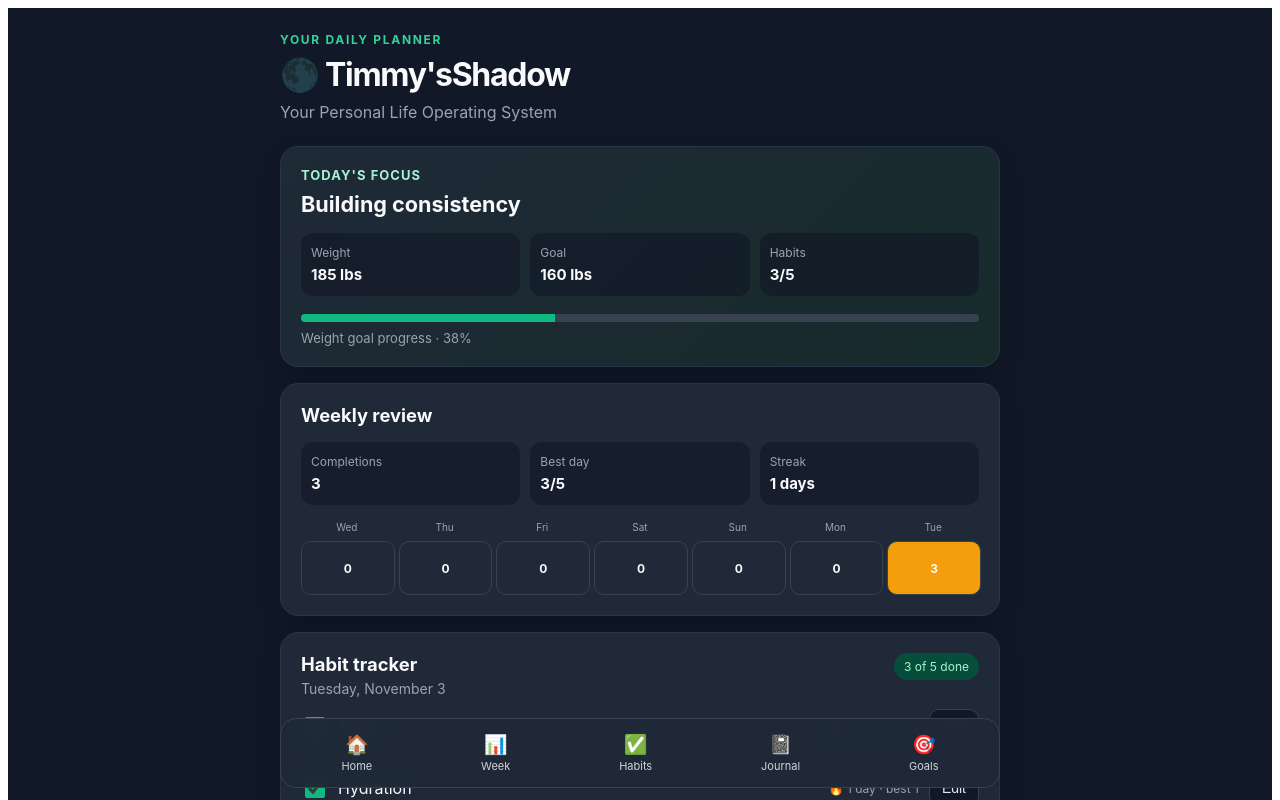
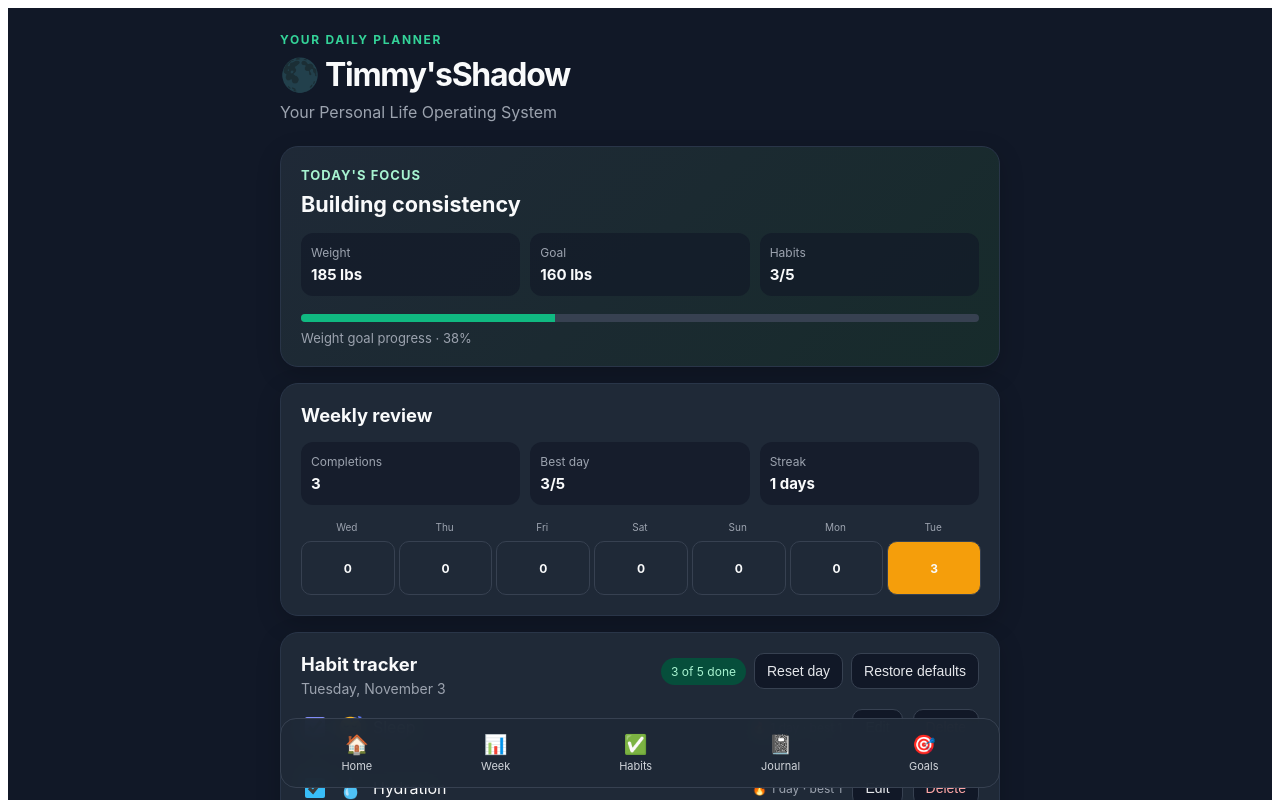
Before and after one commit to Timmaybarry/timmy-shadow, a React (Vite) app: page / in a window 1280 px wide. Shown: the top 800 px of the page. Built offline with nearby package versions, Linux system fonts and the light colour scheme.

Commit message:
Add habit management recommendations

```diff
--- a/src/App.jsx
+++ b/src/App.jsx
@@ -1,7 +1,14 @@
 import { useEffect, useMemo, useState } from 'react';
 
 const STORAGE_KEY = 'timmy-shadow-state';
-const DEFAULT_HABITS = ['sleep', 'hydration', 'movement', 'focus', 'mindfulness'];
+const DEFAULT_HABITS = [
+  { id: 'sleep', name: 'sleep', icon: '😴', color: '#818cf8' },
+  { id: 'hydration', name: 'hydration', icon: '💧', color: '#38bdf8' },
+  { id: 'movement', name: 'movement', icon: '🏃', color: '#34d399' },
+  { id: 'focus', name: 'focus', icon: '🎯', color: '#fbbf24' },
+  { id: 'mindfulness', name: 'mindfulness', icon: '🧘', color: '#c084fc' },
+];
+const HABIT_COLORS = ['#34d399', '#38bdf8', '#818cf8', '#c084fc', '#f472b6', '#fb7185', '#fbbf24', '#fb923c'];
 const WEEK_DAYS = ['Sun', 'Mon', 'Tue', 'Wed', 'Thu', 'Fri', 'Sat'];
 const cardStyle = { background: '#1f2937', border: '1px solid #293548', borderRadius: '18px', padding: '20px', marginBottom: '16px', boxShadow: '0 8px 24px rgba(0,0,0,0.18)' };
 const inputStyle = { width: '100%', padding: '12px 14px', borderRadius: '12px', border: '1px solid #374151', background: '#111827', color: '#f9fafb', fontSize: '16px', boxSizing: 'border-box' };
@@ -22,16 +29,14 @@ function makeDefaultState(today) {
   return {
     weight: 185,
     goalWeight: 160,
-    habitDefinitions: DEFAULT_HABITS.map((name) => ({ id: name, name })),
+    habitDefinitions: DEFAULT_HABITS,
     habitsByDate: { [today]: { sleep: true, hydration: true, movement: false, focus: true, mindfulness: false } },
-    entries: {
-      [today]: {
+    entries: { [today]: {
       journal: 'Today felt grounded. I kept my routine simple and took small moves toward the goals that matter most.',
       recovery: 'Felt a little sore after the workout, but recovery is improving. Stretching and walking helped a lot.',
       notes: 'Keep the day gentle. Protect energy and stay consistent with the basics.',
       mood: 'balanced', energy: '7',
-      },
-    },
+    } },
   };
 }
 function loadState(today) {
@@ -39,42 +44,45 @@ function loadState(today) {
   try {
     const saved = JSON.parse(localStorage.getItem(STORAGE_KEY) || 'null');
     if (!saved || typeof saved !== 'object') return defaults;
+    const savedHabits = Array.isArray(saved.habitDefinitions) ? saved.habitDefinitions : [];
+    const habitDefinitions = savedHabits.length
+      ? savedHabits.filter((habit) => habit && habit.id && habit.name).map((habit) => {
+        const defaultHabit = DEFAULT_HABITS.find((item) => item.id === habit.id);
+        return { ...defaultHabit, ...habit, icon: habit.icon || defaultHabit?.icon || '✨', color: habit.color || defaultHabit?.color || '#34d399' };
+      })
+      : defaults.habitDefinitions;
     return {
       weight: Number(saved.weight) || defaults.weight,
       goalWeight: Number(saved.goalWeight) || defaults.goalWeight,
-      habitDefinitions: Array.isArray(saved.habitDefinitions) && saved.habitDefinitions.length
-        ? saved.habitDefinitions.filter((habit) => habit && habit.id && habit.name)
-        : defaults.habitDefinitions,
+      habitDefinitions,
       habitsByDate: saved.habitsByDate || { [today]: saved.habits || defaults.habitsByDate[today] },
-      entries: saved.entries || {
-        [today]: {
+      entries: saved.entries || { [today]: {
         journal: saved.journal ?? defaults.entries[today].journal,
         recovery: saved.recovery ?? defaults.entries[today].recovery,
         notes: saved.notes ?? defaults.entries[today].notes,
         mood: saved.mood ?? defaults.entries[today].mood,
         energy: saved.energy ?? defaults.entries[today].energy,
-        },
-      },
+      } },
     };
   } catch {
     return defaults;
   }
 }
-function isComplete(habitsByDate, habit, day) {
-  return Boolean(habitsByDate[day]?.[habit]);
+function isComplete(habitsByDate, habitId, day) {
+  return Boolean(habitsByDate[day]?.[habitId]);
 }
-function streakFor(habitsByDate, habit, endingDay, today) {
+function streakFor(habitsByDate, habitId, endingDay, today) {
   let cursor = endingDay;
-  if (cursor === today && !isComplete(habitsByDate, habit, cursor)) cursor = shiftDate(cursor, -1);
+  if (cursor === today && !isComplete(habitsByDate, habitId, cursor)) cursor = shiftDate(cursor, -1);
   let streak = 0;
-  while (isComplete(habitsByDate, habit, cursor)) {
+  while (isComplete(habitsByDate, habitId, cursor)) {
     streak += 1;
     cursor = shiftDate(cursor, -1);
   }
   return streak;
 }
-function longestStreakFor(habitsByDate, habit) {
-  const completedDays = Object.keys(habitsByDate).filter((day) => isComplete(habitsByDate, habit, day)).sort();
+function longestStreakFor(habitsByDate, habitId) {
+  const completedDays = Object.keys(habitsByDate).filter((day) => isComplete(habitsByDate, habitId, day)).sort();
   let best = 0;
   let run = 0;
   let previous = null;
@@ -95,7 +103,7 @@ function App() {
   const [selectedDate, setSelectedDate] = useState(today);
   const [newHabitName, setNewHabitName] = useState('');
   const [editingHabitId, setEditingHabitId] = useState(null);
-  const [editingHabitName, setEditingHabitName] = useState('');
+  const [editingHabit, setEditingHabit] = useState({ name: '', icon: '', color: '#34d399' });
   const [habitError, setHabitError] = useState('');
 
   useEffect(() => localStorage.setItem(STORAGE_KEY, JSON.stringify(state)), [state]);
@@ -103,6 +111,7 @@ function App() {
   const entry = state.entries[selectedDate] || { journal: '', recovery: '', notes: '', mood: 'balanced', energy: '7' };
   const selectedHabits = state.habitsByDate[selectedDate] || {};
   const completed = state.habitDefinitions.filter(({ id }) => selectedHabits[id]).length;
+  const habitTotal = state.habitDefinitions.length;
   const weightRange = 200 - state.goalWeight;
   const percent = weightRange > 0 ? Math.min(Math.max(((200 - state.weight) / weightRange) * 100, 0), 100) : 0;
   const entryCount = Object.values(state.entries).filter((item) => Object.values(item).some((value) => String(value || '').trim())).length;
@@ -112,14 +121,12 @@ function App() {
     if (percent >= 40) return 'Steady progress';
     return 'Building consistency';
   }, [percent, state.weight, state.goalWeight]);
-  const weekDates = Array.from({ length: 7 }, (_, index) => shiftDate(today, index - 6));
-  const weeklySummaries = weekDates.map((day) => ({
-    day,
-    count: state.habitDefinitions.filter(({ id }) => isComplete(state.habitsByDate, id, day)).length,
-  }));
+  const weeklySummaries = Array.from({ length: 7 }, (_, index) => {
+    const day = shiftDate(today, index - 6);
+    return { day, count: state.habitDefinitions.filter(({ id }) => isComplete(state.habitsByDate, id, day)).length };
+  });
   const bestWeekDay = weeklySummaries.reduce((best, current) => current.count > best.count ? current : best, weeklySummaries[0]);
   const totalWeekHabitWins = weeklySummaries.reduce((sum, item) => sum + item.count, 0);
-  const habitTotal = state.habitDefinitions.length;
 
   function updateEntry(field, value) {
     setState((current) => ({ ...current, entries: { ...current.entries, [selectedDate]: {
@@ -132,8 +139,8 @@ function App() {
       ...current.habitsByDate[selectedDate], [habitId]: !current.habitsByDate[selectedDate]?.[habitId],
     } } }));
   }
-  function saveHabitName(rawName, habitId = null) {
-    const name = rawName.trim();
+  function saveHabit(rawHabit, habitId = null) {
+    const name = rawHabit.name.trim();
     if (!name) {
       setHabitError('Enter a habit name.');
       return false;
@@ -142,18 +149,37 @@ function App() {
       setHabitError('A habit with that name already exists.');
       return false;
     }
-    setState((current) => ({
-      ...current,
-      habitDefinitions: habitId
-        ? current.habitDefinitions.map((habit) => habit.id === habitId ? { ...habit, name } : habit)
-        : [...current.habitDefinitions, { id: createHabitId(), name }],
+    setState((current) => ({ ...current, habitDefinitions: habitId
+      ? current.habitDefinitions.map((habit) => habit.id === habitId ? { ...habit, ...rawHabit, name } : habit)
+      : [...current.habitDefinitions, { ...rawHabit, id: createHabitId(), name, icon: rawHabit.icon.trim() || '✨' }],
     }));
     setHabitError('');
     return true;
   }
   function addHabit(event) {
     event.preventDefault();
-    if (saveHabitName(newHabitName)) setNewHabitName('');
+    if (saveHabit({ name: newHabitName, icon: '✨', color: '#34d399' })) setNewHabitName('');
+  }
+  function deleteHabit(habit) {
+    if (!window.confirm(`Delete “${habit.name}” and its completion history? This cannot be undone.`)) return;
+    setState((current) => {
+      const habitsByDate = Object.fromEntries(Object.entries(current.habitsByDate).map(([day, habits]) => {
+        const { [habit.id]: removed, ...remaining } = habits;
+        return [day, remaining];
+      }));
+      return { ...current, habitDefinitions: current.habitDefinitions.filter((item) => item.id !== habit.id), habitsByDate };
+    });
+    if (editingHabitId === habit.id) setEditingHabitId(null);
+  }
+  function resetSelectedDay() {
+    if (!window.confirm(`Clear all habit completions for ${formatDate(selectedDate)}?`)) return;
+    setState((current) => ({ ...current, habitsByDate: { ...current.habitsByDate, [selectedDate]: {} } }));
+  }
+  function restoreDefaultHabits() {
+    if (!window.confirm('Restore the five default habits? Custom habits will be removed, but existing completion history for matching default habits will remain.')) return;
+    setState((current) => ({ ...current, habitDefinitions: DEFAULT_HABITS }));
+    setEditingHabitId(null);
+    setHabitError('');
   }
   function updateNumber(field, value) {
     setState((current) => ({ ...current, [field]: Number(value) || 0 }));
@@ -172,9 +198,7 @@ function App() {
           <p style={{ color: '#a7f3d0', fontSize: '13px', fontWeight: 700, margin: '0 0 8px', textTransform: 'uppercase', letterSpacing: '0.08em' }}>Today's focus</p>
           <h2 style={{ fontSize: '1.35rem', margin: '0 0 16px' }}>{headline}</h2>
           <div style={{ display: 'grid', gridTemplateColumns: 'repeat(3, minmax(0, 1fr))', gap: '10px' }}>
-            <Metric label="Weight" value={`${state.weight} lbs`} />
-            <Metric label="Goal" value={`${state.goalWeight} lbs`} />
-            <Metric label="Habits" value={`${completed}/${habitTotal}`} />
+            <Metric label="Weight" value={`${state.weight} lbs`} /><Metric label="Goal" value={`${state.goalWeight} lbs`} /><Metric label="Habits" value={`${completed}/${habitTotal}`} />
           </div>
           <div style={{ height: '8px', background: '#374151', borderRadius: '999px', overflow: 'hidden', marginTop: '18px' }}><div style={{ width: `${percent}%`, background: '#10b981', height: '100%', transition: 'width 180ms ease' }} /></div>
           <p style={{ color: '#9ca3af', fontSize: '13px', margin: '8px 0 0' }}>Weight goal progress · {Math.round(percent)}%</p>
@@ -183,8 +207,7 @@ function App() {
         <section id="weekly" style={cardStyle}>
           <h2 style={{ margin: '0 0 16px', fontSize: '1.15rem' }}>Weekly review</h2>
           <div style={{ display: 'grid', gridTemplateColumns: 'repeat(3, minmax(0, 1fr))', gap: '10px', marginBottom: '16px' }}>
-            <Metric label="Completions" value={`${totalWeekHabitWins}`} />
-            <Metric label="Best day" value={`${bestWeekDay.count}/${habitTotal}`} />
+            <Metric label="Completions" value={`${totalWeekHabitWins}`} /><Metric label="Best day" value={`${bestWeekDay.count}/${habitTotal}`} />
             <Metric label="Streak" value={`${state.habitDefinitions[0] ? streakFor(state.habitsByDate, state.habitDefinitions[0].id, selectedDate, today) : 0} days`} />
           </div>
           <div style={{ display: 'grid', gridTemplateColumns: 'repeat(7, minmax(0, 1fr))', gap: '6px' }}>
@@ -196,25 +219,36 @@ function App() {
         </section>
 
         <section id="habits" style={cardStyle}>
-          <div style={{ display: 'flex', justifyContent: 'space-between', alignItems: 'start', gap: '12px' }}>
+          <div style={{ display: 'flex', justifyContent: 'space-between', alignItems: 'start', gap: '12px', flexWrap: 'wrap' }}>
             <div><h2 style={{ margin: '0 0 5px', fontSize: '1.15rem' }}>Habit tracker</h2><p style={{ color: '#9ca3af', fontSize: '14px', margin: 0 }}>{formatDate(selectedDate)}</p></div>
+            <div style={{ display: 'flex', alignItems: 'center', gap: '8px', flexWrap: 'wrap' }}>
               <span style={{ color: '#a7f3d0', background: '#064e3b', borderRadius: '999px', padding: '6px 10px', fontSize: '12px', whiteSpace: 'nowrap' }}>{completed} of {habitTotal} done</span>
+              <button type="button" onClick={resetSelectedDay} style={buttonStyle}>Reset day</button>
+              <button type="button" onClick={restoreDefaultHabits} style={buttonStyle}>Restore defaults</button>
             </div>
-          {state.habitDefinitions.map(({ id, name }) => {
+          </div>
+          {state.habitDefinitions.map((habit) => {
+            const { id, name, icon, color } = habit;
             const streak = streakFor(state.habitsByDate, id, selectedDate, today);
             const best = longestStreakFor(state.habitsByDate, id);
             const isEditing = editingHabitId === id;
-            return <div key={id} style={{ display: 'flex', alignItems: 'center', gap: '10px', padding: '12px 0', borderBottom: '1px solid #374151' }}>
-              <input aria-label={`Mark ${name} complete`} type="checkbox" checked={Boolean(selectedHabits[id])} onChange={() => toggleHabit(id)} style={{ width: '20px', height: '20px', accentColor: '#10b981', flexShrink: 0 }} />
-              {isEditing ? <form onSubmit={(event) => { event.preventDefault(); if (saveHabitName(editingHabitName, id)) setEditingHabitId(null); }} style={{ display: 'flex', flex: 1, gap: '8px' }}>
-                <input aria-label="Habit name" autoFocus value={editingHabitName} onChange={(event) => { setEditingHabitName(event.target.value); setHabitError(''); }} style={{ ...inputStyle, padding: '8px 10px', minWidth: 0 }} />
+            return <div key={id} style={{ padding: '12px 0', borderBottom: '1px solid #374151' }}>
+              <div style={{ display: 'flex', alignItems: 'center', gap: '10px', flexWrap: 'wrap' }}>
+                <input aria-label={`Mark ${name} complete`} type="checkbox" checked={Boolean(selectedHabits[id])} onChange={() => toggleHabit(id)} style={{ width: '20px', height: '20px', accentColor: color, flexShrink: 0 }} />
+                {isEditing ? <form onSubmit={(event) => { event.preventDefault(); if (saveHabit(editingHabit, id)) setEditingHabitId(null); }} style={{ display: 'flex', flex: 1, alignItems: 'center', gap: '8px', flexWrap: 'wrap' }}>
+                  <input aria-label="Habit name" autoFocus maxLength={60} value={editingHabit.name} onChange={(event) => { setEditingHabit((current) => ({ ...current, name: event.target.value })); setHabitError(''); }} style={{ ...inputStyle, flex: '1 1 130px', width: 'auto', minWidth: 0, padding: '8px 10px' }} />
+                  <input aria-label="Habit icon or emoji" maxLength={8} value={editingHabit.icon} onChange={(event) => setEditingHabit((current) => ({ ...current, icon: event.target.value }))} style={{ ...inputStyle, width: '70px', padding: '8px' }} />
+                  <select aria-label="Habit color" value={editingHabit.color} onChange={(event) => setEditingHabit((current) => ({ ...current, color: event.target.value }))} style={{ ...inputStyle, width: 'auto', padding: '8px' }}>{HABIT_COLORS.map((option) => <option key={option} value={option}>{option}</option>)}</select>
                   <button type="submit" style={buttonStyle}>Save</button>
                   <button type="button" onClick={() => { setEditingHabitId(null); setHabitError(''); }} style={buttonStyle}>Cancel</button>
                 </form> : <>
+                  <span style={{ fontSize: '20px' }} aria-hidden="true">{icon}</span>
                   <span style={{ flex: 1, textTransform: 'capitalize', overflowWrap: 'anywhere' }}>{name}</span>
                   <span style={{ color: '#9ca3af', fontSize: '12px', whiteSpace: 'nowrap' }}>🔥 {streak} day{streak === 1 ? '' : 's'} · best {best}</span>
-                <button type="button" aria-label={`Edit ${name}`} onClick={() => { setEditingHabitId(id); setEditingHabitName(name); setHabitError(''); }} style={buttonStyle}>Edit</button>
+                  <button type="button" aria-label={`Edit ${name}`} onClick={() => { setEditingHabitId(id); setEditingHabit({ name, icon, color }); setHabitError(''); }} style={buttonStyle}>Edit</button>
+                  <button type="button" aria-label={`Delete ${name}`} onClick={() => deleteHabit(habit)} style={{ ...buttonStyle, color: '#fca5a5' }}>Delete</button>
                 </>}
+              </div>
             </div>;
           })}
           <form onSubmit={addHabit} style={{ display: 'flex', gap: '8px', marginTop: '14px' }}>
@@ -222,7 +256,7 @@ function App() {
             <button type="submit" style={{ ...buttonStyle, background: '#065f46', borderColor: '#047857', whiteSpace: 'nowrap' }}>Add habit</button>
           </form>
           {habitError && <p role="alert" style={{ color: '#fca5a5', fontSize: '13px', margin: '8px 0 0' }}>{habitError}</p>}
-          <p style={{ color: '#6b7280', fontSize: '12px', margin: '12px 0 0' }}>Streaks count consecutive completed days. Habit changes and history save automatically on this device.</p>
+          <p style={{ color: '#6b7280', fontSize: '12px', margin: '12px 0 0' }}>Streaks count consecutive completed days. Habits and history save automatically on this device.</p>
         </section>
 
         <section id="journal" style={cardStyle}>
```
Lines whose indentation alone changed are shown as unchanged.
